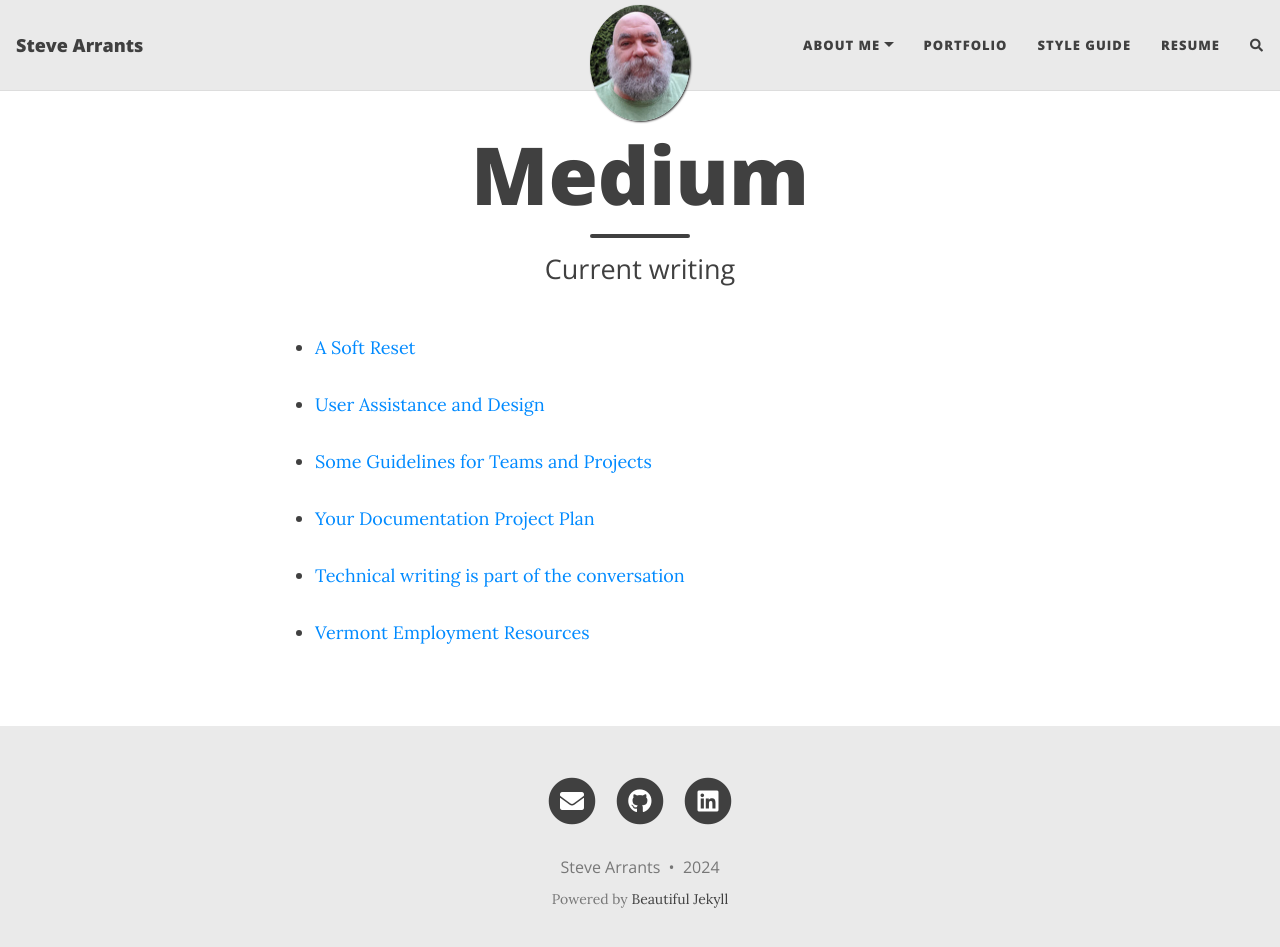
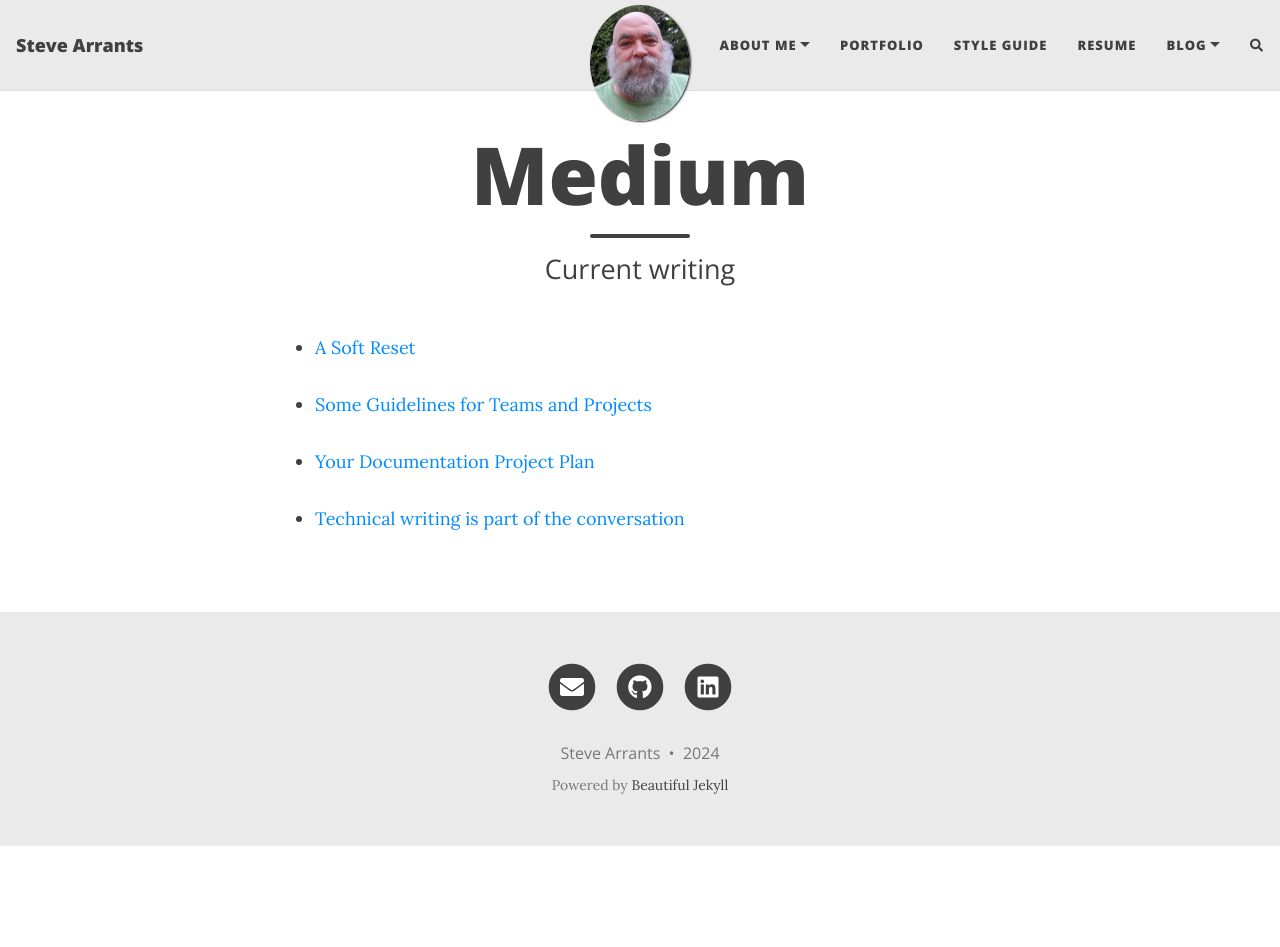
Before and after one commit to stevearrants/OLD_stevearrants.github.io, a Jekyll site: the page built from blog.md, in a window 1280 px wide and 960 px high. Shown: the top 947 px of the window. Built offline with Jekyll 4.4.1, drawn with Linux system fonts in a browser that asks for light colours; nearby versions of some CDN libraries; comment, search, counter and statistics services are not loaded.

Commit message:
reset blog

```diff
--- a/_config.yml
+++ b/_config.yml
@@ -26,9 +26,9 @@ navbar-links:
    Portfolio: "portfolio"
    Style Guide: "./style"
    Resume: "resume"
-# Blog:
-#   - Opinion: "blog"
-# - From Medium: "medium"
+   Blog:
+    - Opinion: "blog"
+    - From Medium: "medium"
 
 ################
 # --- Logo --- #
--- a/blog.md
+++ b/blog.md
@@ -5,12 +5,8 @@ subtitle: Current writing
 ---
 * [A Soft Reset](https://medium.com/@sarrants/a-soft-reset-9c6066f5272d)
 
-* [User Assistance and Design](https://medium.com/@sarrants/user-assistance-and-design-140677d8c00e)
+* [Some Guidelines for Teams and Projects](https://medium.com/@sarrants/some-guidelines-for-teams-and-projects-80ddc1046be3)
 
-* [Some Guidelines for Teams and Projects](https://medium.com/@sarrants/some-guidelines-for-teams-and-projects-1b7a45c23935)
+* [Your Documentation Project Plan](https://medium.com/@sarrants/your-documentation-project-plan-45a11776b2ee)
 
-* [Your Documentation Project Plan](https://medium.com/@sarrants/your-document-project-plan-ad7d849c2da5)
-
-* [Technical writing is part of the conversation](https://medium.com/@sarrants/technical-writing-is-part-of-the-conversation-fd0bd03ef3e7)
-
-* [Vermont Employment Resources](https://medium.com/@sarrants/vermont-employment-resources-7ccf11b135be)
+* [Technical writing is part of the conversation](https://medium.com/@sarrants/technical-writing-is-part-of-the-conversation-0a6b605fabfc)
```
